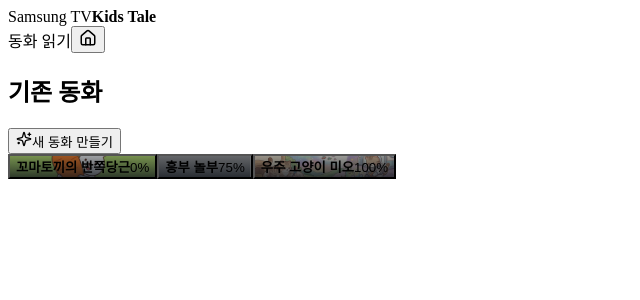
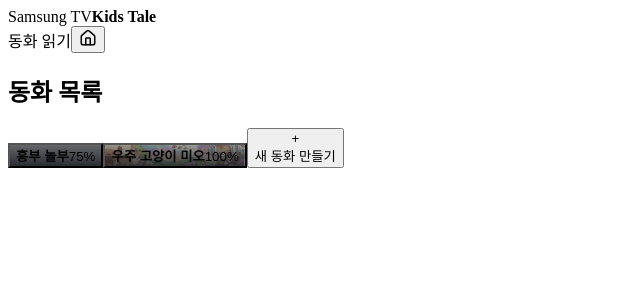
Before and after one commit to RioJeong/samsung-tale, a React (Vite) app: page / in a window 1280 px wide. Both pictures are taken after a click on the button "동화 읽기". Shown: the top 300 px of the page, without its empty margins (0-640 px from the left). Built offline with nearby package versions, Linux system fonts and the light colour scheme; grey boxes are pictures that could not be loaded; the HTML template or start-up script is replaced by a standard one.

Commit message:
removed the rabbit

```diff
--- a/src/App.jsx
+++ b/src/App.jsx
@@ -61,17 +61,6 @@
 const libraryStories = [
   {
     id: "s1",
-    title: "꼬마토끼의 반쪽당근",
-    progress: "0%",
-    background: "forest",
-    character: "lulu",
-    moral: "teamwork",
-    length: "p6",
-    voice: "mom",
-    image: rabbitThumb
-  },
-  {
-    id: "s2",
     title: "흥부 놀부",
     progress: "75%",
     background: "ocean",
@@ -82,7 +71,7 @@
     image: hbnb
   },
   {
-    id: "s3",
+    id: "s2",
     title: "우주 고양이 미오",
     progress: "100%",
     background: "space",
@@ -454,28 +443,33 @@
           handled = true;
         } else if (key === "ArrowRight") {
           if (libraryZone === "cards") {
-            setLibraryFocus((prev) => Math.min(libraryStories.length - 1, prev + 1));
+            setLibraryFocus((prev) => Math.min(libraryStories.length, prev + 1));
           }
           handled = true;
         } else if (key === "ArrowUp") {
           if (libraryZone === "cards") {
-            setLibraryZone("create");
-          } else if (libraryZone === "create") {
-            setLibraryZone("home");
+            if (libraryFocus <= 2) {
+               setLibraryZone("home");
+            } else {
+               setLibraryFocus((prev) => Math.max(0, prev - 3));
+            }
           }
           handled = true;
         } else if (key === "ArrowDown") {
           if (libraryZone === "home") {
-            setLibraryZone("create");
-          } else if (libraryZone === "create") {
             setLibraryZone("cards");
+            setLibraryFocus(0);
+          } else if (libraryZone === "cards") {
+            setLibraryFocus((prev) => Math.min(libraryStories.length, prev + 3));
           }
           handled = true;
         } else if (key === "Enter") {
           if (libraryZone === "cards") {
-            startPlayerFromLibrary(libraryFocus);
-          } else if (libraryZone === "create") {
-            openCreate();
+            if (libraryFocus === libraryStories.length) {
+              openCreate();
+            } else {
+              startPlayerFromLibrary(libraryFocus);
+            }
           } else {
             openLanding();
           }
@@ -848,20 +842,7 @@
         {screen === "library" && (
           <section className="screen library-screen">
             <div className="library-head">
-              <h2>기존 동화</h2>
-              <button
-                className={`ghost-btn ${
-                  screen === "library" && libraryZone === "create" ? "focused" : ""
-                }`}
-                type="button"
-                onFocus={() => {
-                  setLibraryZone("create");
-                }}
-                onClick={openCreate}
-              >
-                <Sparkles size={16} />
-                <span>새 동화 만들기</span>
-              </button>
+              <h2>동화 목록</h2>
             </div>
             <div className="library-grid">
               {libraryStories.map((story, index) => (
@@ -888,6 +869,22 @@
                   </div>
                 </button>
               ))}
+              <button
+                className={`library-card create-card ${
+                  libraryZone === "cards" && libraryFocus === libraryStories.length ? "focused" : ""
+                }`}
+                type="button"
+                onFocus={() => {
+                  setLibraryZone("cards");
+                  setLibraryFocus(libraryStories.length);
+                }}
+                onClick={openCreate}
+              >
+                <div className="create-card-content">
+                  <div className="plus-icon">+</div>
+                  <span>새 동화 만들기</span>
+                </div>
+              </button>
             </div>
           </section>
         )}
--- a/src/styles.css
+++ b/src/styles.css
@@ -336,6 +336,38 @@
 
 .library-card.focused {
   box-shadow: 0 0 0 4px var(--focus);
+}
+
+.create-card {
+  background: rgba(255, 255, 255, 0.05);
+  border: 2px dashed rgba(255, 255, 255, 0.2);
+  display: flex;
+  align-items: center;
+  justify-content: center;
+}
+
+.create-card.focused {
+  border-style: solid;
+  border-color: #fff;
+}
+
+.create-card-content {
+  display: flex;
+  flex-direction: column;
+  align-items: center;
+  gap: 16px;
+  color: #fff;
+}
+
+.plus-icon {
+  font-size: 48px;
+  font-weight: 300;
+  line-height: 1;
+}
+
+.create-card-content span {
+  font-size: 16px;
+  font-weight: 700;
 }
 
 .library-card:hover {
```
